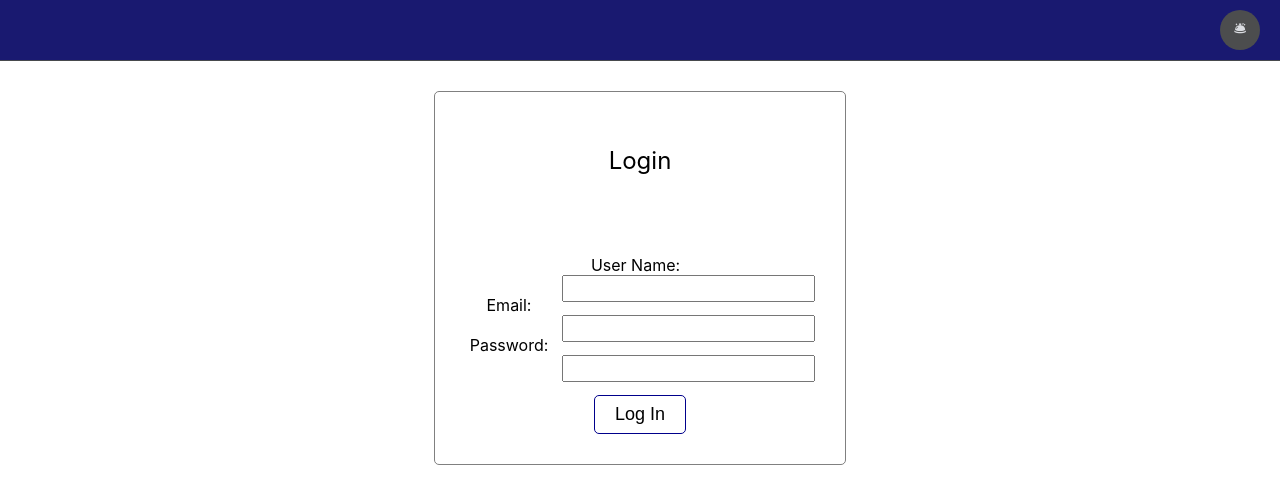
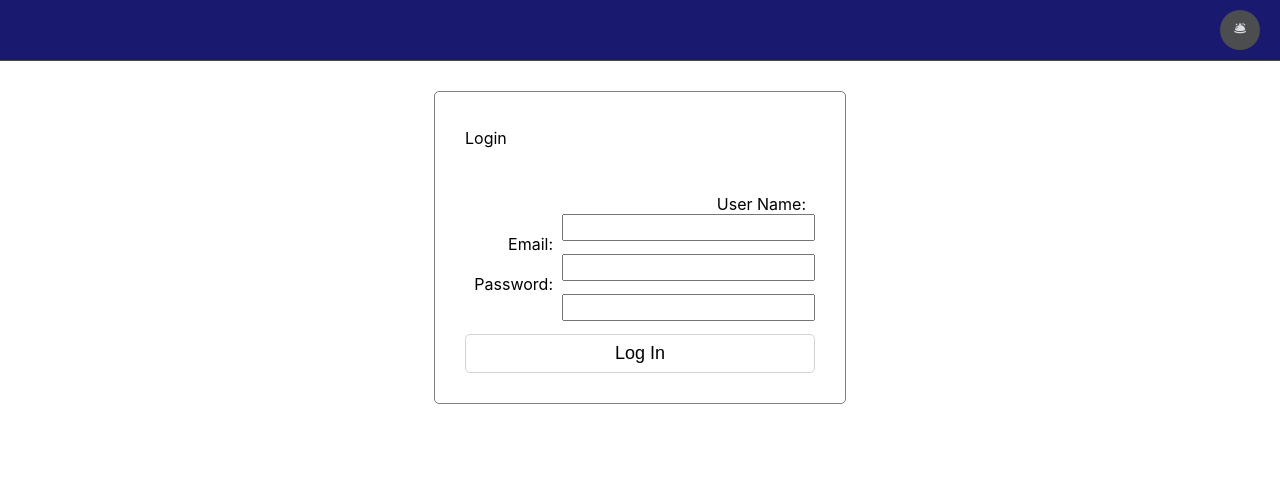
Before and after one commit to MMGroesbeck/silent-auction-front-end, a React (Create React App) app: page /login in a window 1280 px wide. Shown: the top 504 px of the page. Built offline with nearby package versions, Linux system fonts and the light colour scheme; no server answers.

Commit message:
merge conflict fixes

```diff
--- a/src/components/AuctionForm.js
+++ b/src/components/AuctionForm.js
@@ -14,7 +14,8 @@ const initialAuction = {
     description: "",
     user_id: 0,
     image_url: "",
-    end_datetime: ''
+    end_datetime: '',
+
 }
 
 
--- a/src/components/login.css
+++ b/src/components/login.css
@@ -1,14 +1,10 @@
 form {
+  text-align: right;
   width: 350px;
   margin: 30px auto;
   padding: 30px;
   border: .5px solid gray;
   border-radius: 5px;
-  }
-
-  #heading {
-    font-size: x-large;
-    margin-bottom: 40px;
 }
 
 input[type='text'], input[type='password'] {
@@ -21,16 +17,23 @@ form {
   padding: 8px 20px;
   font-size: large;
   background: none;
-    border: 1px solid darkblue;
+  border: 1px solid lightgray;
   border-radius: 5px;
+  width: 100%;
 }
 
 button:hover {
-    color: black;
-    background: cornflowerblue
+  color: white;
+  background: rgb(0, 0, 250);
+  cursor: pointer;
 }
 
 .error-text {
   color: red;
   font-size: small;
 }
+
+p {
+  line-height: 0;
+  text-align: left;
+}
```
Also changed, not shown: src/components/Card.js (added, +36 -0 lines). Lines whose indentation alone changed are shown as unchanged.
